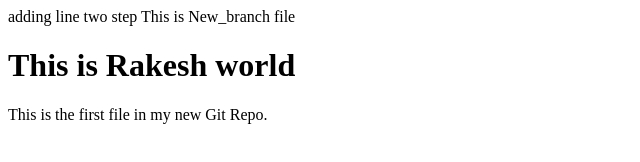
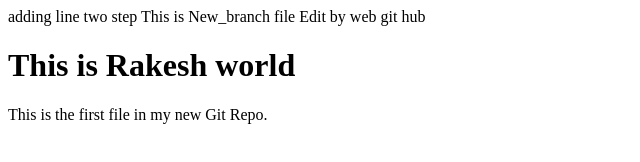
Before and after one commit to rakeshyadav1289/demo, a plain HTML site: page index.html in a window 1280 px wide. Shown: the whole page, without its empty margins (0-640 px from the left). Drawn offline with Linux system fonts and the light colour scheme.

Commit message:
Update by web page index.html

```diff
--- a/index.html
+++ b/index.html
@@ -6,6 +6,7 @@
 <body>
 adding line two step
 This is New_branch file
+  Edit by web git hub
 
 <h1>This is Rakesh world</h1>
 <p>This is the first file in my new Git Repo.</p>
```
